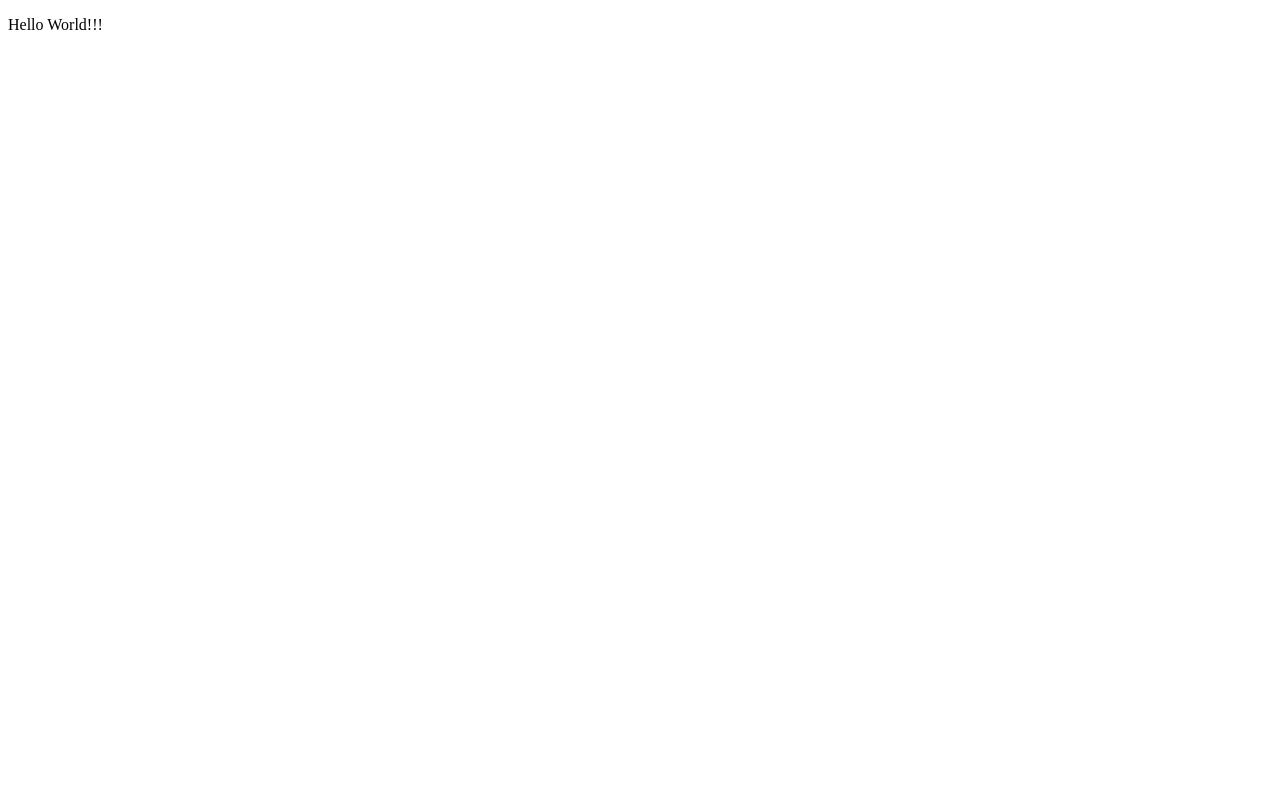
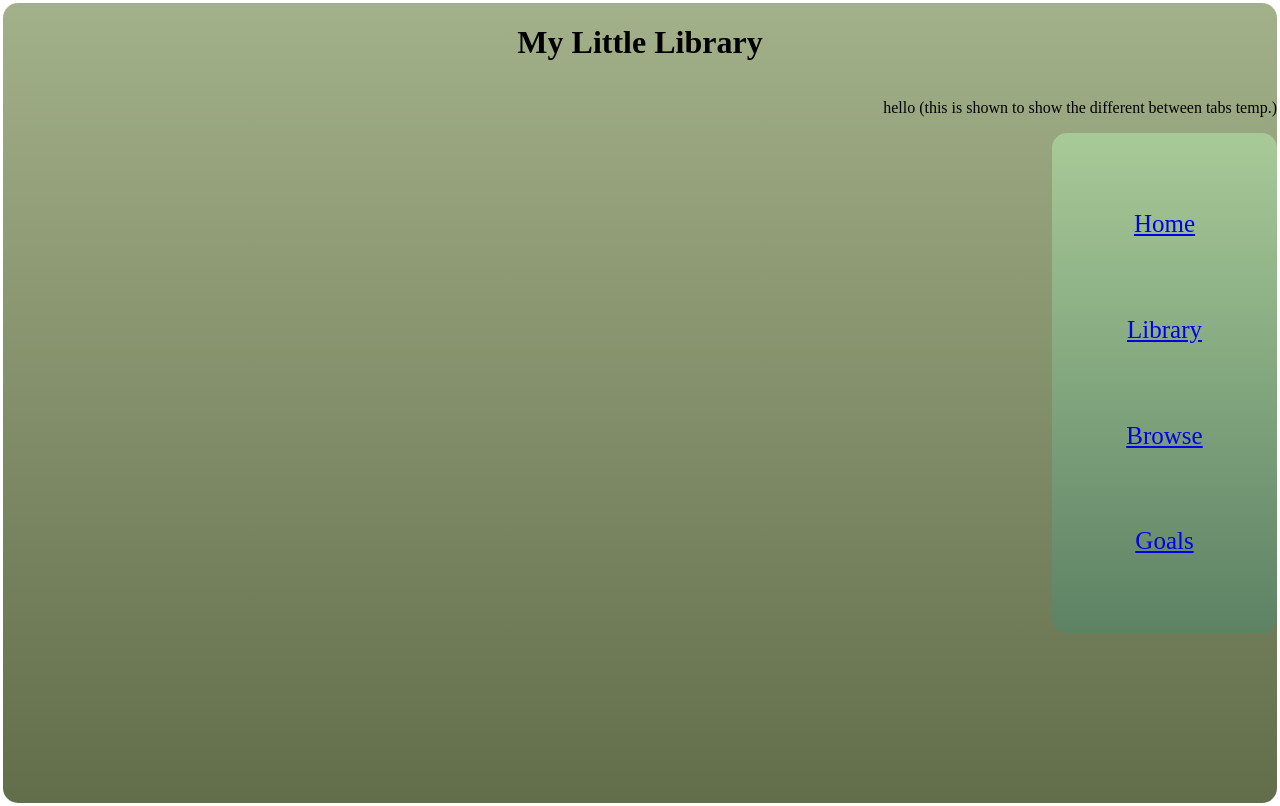
Before and after one commit to sloanelauren/MyLittleLibrary, a Vue app: page / in a window 1280 px wide. Built offline with nearby package versions, Linux system fonts and the light colour scheme.

Commit message:
Main page and others

```diff
--- a/index.html
+++ b/index.html
@@ -1,10 +1,10 @@
 <!DOCTYPE html>
-<html lang="en">
+<html>
   <head>
     <meta charset="UTF-8" />
-    <link rel="icon" href="/favicon.ico" />
+    <link rel="icon" href="src/assets/MyLittleLibraryLogo.jpg" />
     <meta name="viewport" content="width=device-width, initial-scale=1.0" />
-    <title>Vite App</title>
+    <title>My Little Library</title>
   </head>
   <body>
     <div id="app"></div>
--- a/src/router/index.js
+++ b/src/router/index.js
@@ -1,6 +1,10 @@
 import Vue from 'vue'
 import VueRouter from 'vue-router'
 import HomeView from '../views/HomeView.vue'
+import LibraryView from '../views/LibraryView.vue'
+import GoalsView from '../views/GoalsView.vue'
+import BrowseView from '../views/BrowseView.vue'
+
 
 Vue.use(VueRouter)
 
@@ -8,11 +12,12 @@ const router = new VueRouter({
   mode: 'history',
   base: import.meta.env.BASE_URL,
   routes: [
-    {
-      path: '/',
-      name: 'home',
-      component: HomeView
-    }
+
+    {path:'/', component: HomeView},
+    {path: '/LibraryView', component: LibraryView},
+    {path: '/GoalsView', component: GoalsView},
+    {path: '/BrowseView', component: BrowseView}
+
   ]
 })
 
--- /dev/null
+++ b/src/views/BrowseView.vue
@@ -0,0 +1,69 @@
+<template>
+
+    <div class="site-background">
+        <div class="title">
+          <h1>My Little Library</h1>
+        </div>
+
+        <div class ="leaves-background">
+          <p>Browse leaves (this is shown to show the different between tabs temp.)</p>
+        </div>
+
+        <div class="link-background link-style">
+          <router-link to ="/" >Home</router-link>
+          <router-link to = "/LibraryView" >Library</router-link>
+          <router-link to = "/BrowseView">Browse</router-link>
+          <router-link to = "/GoalsView">Goals</router-link>
+        </div>
+
+      </div>
+    </template>
+
+
+    <script scoped>
+    export default {
+        name: 'BrowseView',
+    }
+    </script>
+
+
+    <style scoped>
+
+    .site-background {
+      display: flex;
+      flex-direction: column;
+      border-radius: 15px;
+      background-image:linear-gradient(#A3B18A, #626d49);
+      min-height: 100vh;
+      margin:-5px;
+    }
+
+    .title{
+      text-align: center;
+
+    }
+
+    .link-background {
+      border-radius: 15px;
+      background-image:linear-gradient(#A8CA98,#5D8264);
+      display: flex;
+      justify-content: center;
+      width: 225px;
+      height: 500px;
+      align-self: flex-end;
+      }
+
+      .link-style {
+        display: flex;
+        text-align: center;
+        flex-direction: column;
+        justify-content: space-evenly;
+        font-size: 25px;
+      }
+
+      .leaves-background{
+        border-radius: 15px;
+        border-color: black;
+        align-self: flex-end;
+      }
+    </style>
--- /dev/null
+++ b/src/views/GoalsView.vue
@@ -0,0 +1,69 @@
+<template>
+
+    <div class="site-background">
+        <div class="title">
+          <h1>My Little Library</h1>
+        </div>
+
+        <div class ="leaves-background">
+          <p>Goals Leaves (this is shown to show the different between tabs temp.)</p>
+        </div>
+
+        <div class="link-background link-style">
+          <router-link to ="/" >Home</router-link>
+          <router-link to = "/LibraryView" >Library</router-link>
+          <router-link to = "/BrowseView">Browse</router-link>
+          <router-link to = "/GoalsView">Goals</router-link>
+        </div>
+
+      </div>
+    </template>
+
+
+    <script scoped>
+    export default {
+        name: 'GoalsView',
+    }
+    </script>
+
+
+    <style scoped>
+
+    .site-background {
+      display: flex;
+      flex-direction: column;
+      border-radius: 15px;
+      background-image:linear-gradient(#A3B18A, #626d49);
+      min-height: 100vh;
+      margin:-5px;
+    }
+
+    .title{
+      text-align: center;
+
+    }
+
+    .link-background {
+      border-radius: 15px;
+      background-image:linear-gradient(#A8CA98,#5D8264);
+      display: flex;
+      justify-content: center;
+      width: 225px;
+      height: 500px;
+      align-self: flex-end;
+      }
+
+      .link-style {
+        display: flex;
+        text-align: center;
+        flex-direction: column;
+        justify-content: space-evenly;
+        font-size: 25px;
+      }
+
+      .leaves-background{
+        border-radius: 15px;
+        border-color: black;
+        align-self: flex-end;
+      }
+    </style>
--- a/src/views/HomeView.vue
+++ b/src/views/HomeView.vue
@@ -1,15 +1,70 @@
 <template>
-  <div>
-    <p>Hello World!!!</p>
+
+<div class="site-background">
+    <div class="title">
+      <h1>My Little Library</h1>
+    </div>
+
+    <div class ="leaves-background">
+      <p>hello (this is shown to show the different between tabs temp.)</p>
+    </div>
+
+    <div class="link-background link-style">
+      <router-link to ="/" >Home</router-link>
+      <router-link to = "/LibraryView" >Library</router-link>
+      <router-link to = "/BrowseView">Browse</router-link>
+      <router-link to = "/GoalsView">Goals</router-link>
+    </div>
+
   </div>
 </template>
 
+
 <script scoped>
 export default {
-  name: 'HomeView'
+    name: 'HomeView',
 }
 </script>
 
+
 <style scoped>
-/**css */
+
+.site-background {
+  display: flex;
+  flex-direction: column;
+  border-radius: 15px;
+  background-image:linear-gradient(#A3B18A, #626d49);
+  min-height: 100vh;
+  /* margin may change */
+  margin:-5px;
+}
+
+.title{
+  text-align: center;
+
+}
+
+.link-background {
+  border-radius: 15px;
+  background-image:linear-gradient(#A8CA98,#5D8264);
+  display: flex;
+  justify-content: center;
+  width: 225px;
+  height: 500px;
+  align-self: flex-end;
+  }
+
+  .link-style {
+    display: flex;
+    text-align: center;
+    flex-direction: column;
+    justify-content: space-evenly;
+    font-size: 25px;
+  }
+
+  .leaves-background{
+    border-radius: 15px;
+    border-color: black;
+    align-self: flex-end;
+  }
 </style>
--- /dev/null
+++ b/src/views/LibraryView.vue
@@ -0,0 +1,69 @@
+<template>
+
+  <div class="site-background">
+      <div class="title">
+        <h1>My Little Library</h1>
+      </div>
+
+      <div class ="leaves-background">
+        <p>Library leaves (this is shown to show the different between tabs temp.)</p>
+      </div>
+
+      <div class="link-background link-style">
+        <router-link to ="/" >Home</router-link>
+        <router-link to = "/LibraryView" >Library</router-link>
+        <router-link to = "/BrowseView">Browse</router-link>
+        <router-link to = "/GoalsView">Goals</router-link>
+      </div>
+
+    </div>
+  </template>
+
+
+  <script scoped>
+  export default {
+      name: 'LibraryView',
+  }
+  </script>
+
+
+  <style scoped>
+
+  .site-background {
+    display: flex;
+    flex-direction: column;
+    border-radius: 15px;
+    background-image:linear-gradient(#A3B18A, #626d49);
+    min-height: 100vh;
+    margin:-5px;
+  }
+
+  .title{
+    text-align: center;
+
+  }
+
+  .link-background {
+    border-radius: 15px;
+    background-image:linear-gradient(#A8CA98,#5D8264);
+    display: flex;
+    justify-content: center;
+    width: 225px;
+    height: 500px;
+    align-self: flex-end;
+    }
+
+    .link-style {
+      display: flex;
+      text-align: center;
+      flex-direction: column;
+      justify-content: space-evenly;
+      font-size: 25px;
+    }
+
+    .leaves-background{
+      border-radius: 15px;
+      border-color: black;
+      align-self: flex-end;
+    }
+  </style>
```
Also changed, not shown: src/assets/MyLittleLibraryLogo.jpg (added).
